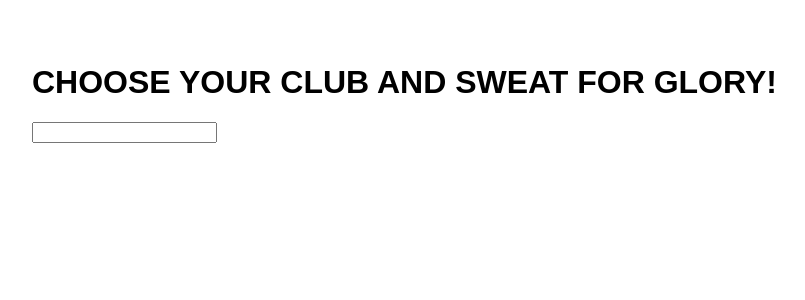
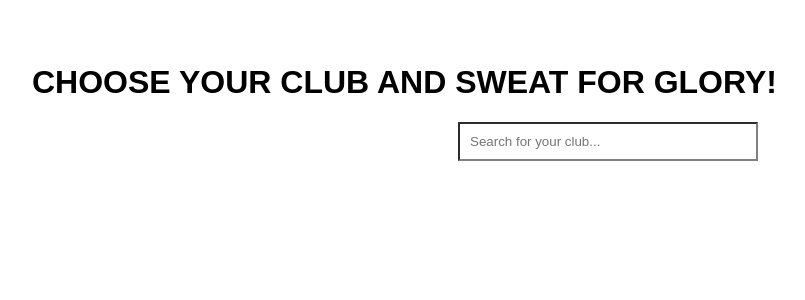
Before and after one commit to naomitesfay/Sprint4-Team-4-Fall18, a React (Create React App) app in the folder code/: page / in a window 1280 px wide. Shown: the top 300 px of the page, without its empty margins (32-837 px from the left). Built offline with nearby package versions, Linux system fonts and the light colour scheme.

Commit message:
styling on clubs-page

```diff
--- /dev/null
+++ b/code/src/pages/clubs-page.css
@@ -0,0 +1,31 @@
+*:focus {
+    outline: none;
+}
+
+.search-field {
+  text-align: center;
+}
+
+form input {
+  padding: 10px;
+  width: 300px;
+  border-color: grey;
+}
+
+form input:focus {
+  border-color: red !important;
+}
+
+ul {
+  list-style: none;
+  padding-left: 0;
+}
+
+ul a {
+  text-decoration: none;
+  color: black;
+}
+
+li {
+  margin: 5px;
+}
--- a/code/src/pages/clubs-page.js
+++ b/code/src/pages/clubs-page.js
@@ -1,5 +1,6 @@
 import React from "react"
 import { Link } from "react-router-dom"
+import "./clubs-page.css"
 
 class ClubsPage extends React.Component {
 
@@ -33,7 +34,7 @@ handleSearch = (event) => {
           <h1>CHOOSE YOUR CLUB AND SWEAT FOR GLORY!</h1>
           <div className="search-field">
             <form>
-              <input type="text" value={this.state.search} onChange={this.handleSearch}/>
+              <input type="text" placeholder="Search for your club..." value={this.state.search} onChange={this.handleSearch}/>
             </form>
 
             <div>
```
